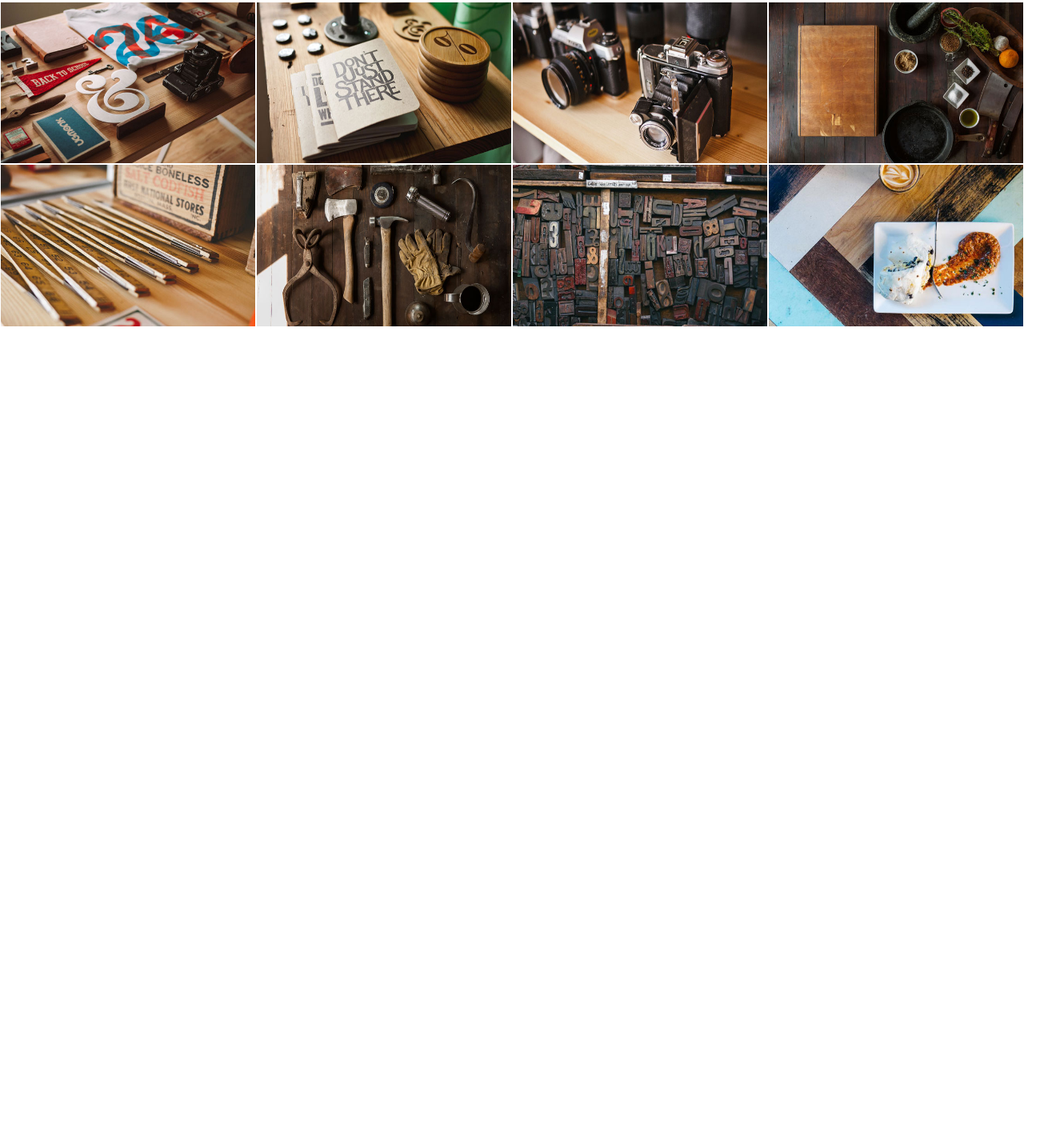
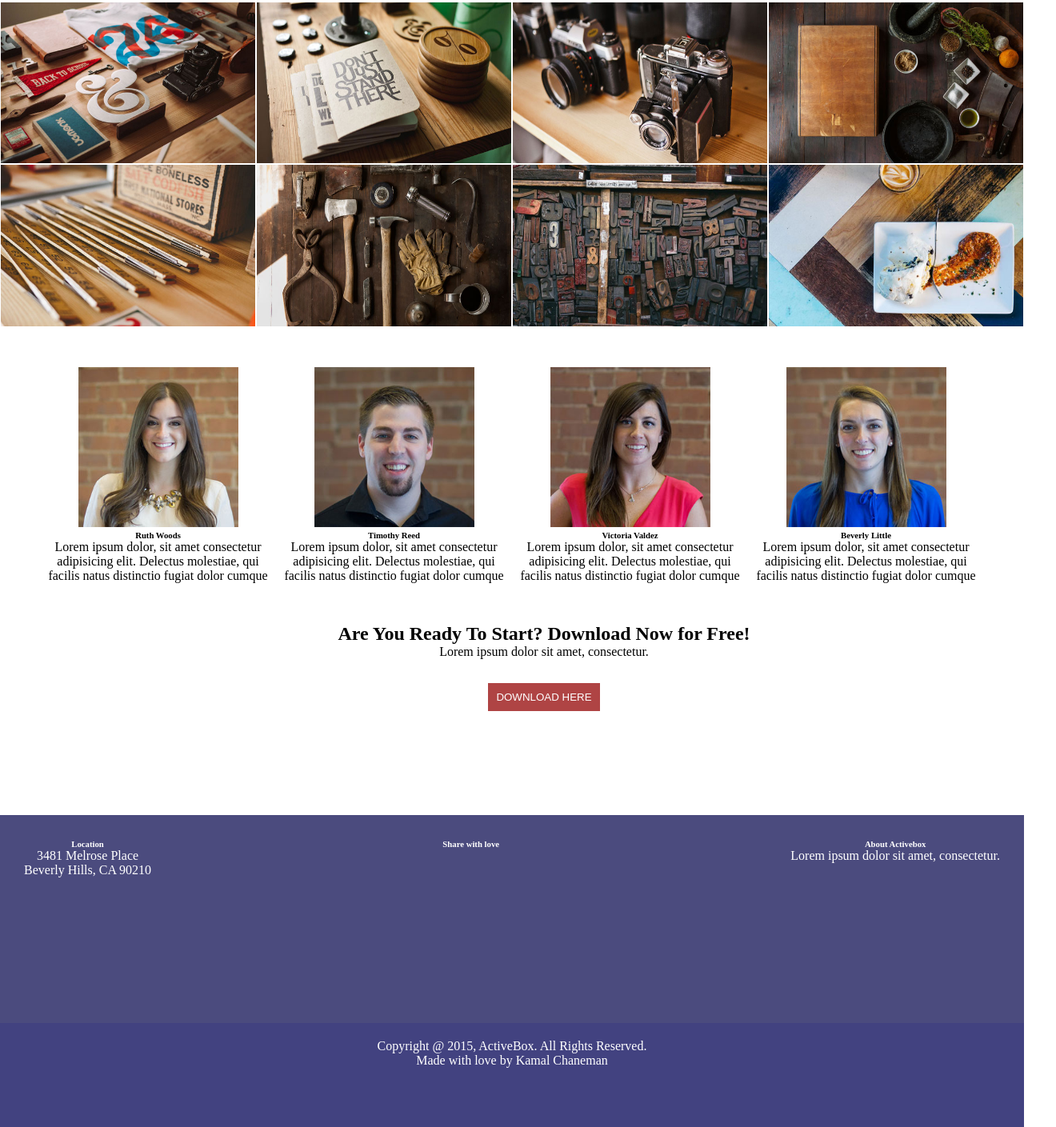
Before and after one commit to dayanapanova/SliceAndDice, a plain HTML site: page index.html in a window 1280 px wide. Shown: the part 756-2165 px from the top of the page at 80% size, 1320 px wide, since content can reach past the window. Before the commit the page ends 1165 px from the top, so only its background shows below. Drawn offline with nearby package versions, Linux system fonts and the light colour scheme.

Commit message:
Implementing the basic structure for the footer.

```diff
--- a/index.html
+++ b/index.html
@@ -6,6 +6,8 @@
 <link href="https://fonts.googleapis.com/css2?family=Raleway:wght@100;400;700&display=swap" rel="stylesheet">
 <link href="https://fonts.googleapis.com/css2?family=Open+Sans:wght@700&display=swap" rel="stylesheet">
 <link href="https://fonts.googleapis.com/css2?family=Cardo:ital@1&display=swap" rel="stylesheet">
+<link href="stylesheet" href="./css/all.min.css">
+</link>
 
 <head>
     <meta charset="UTF-8">
@@ -27,11 +29,11 @@
             </ul>
         </nav>
         <div class="header-section-content">
-            <h2>Your favorite one page <br>
-                multi purpose template</h2>
+            <h1>Your favorite one page <br>
+                multi purpose template</h1>
             <p>Lorem ipsum dolor sit, amet consectetur adipisicing elit. Aspernatur
                 doloribus quos ipsum eius, similique beatae?</p>
-            <button>Find out more</button>
+            <button class="btn">Find out more</button>
         </div>
     </div>
     <div class="row">
@@ -80,6 +82,57 @@
         <img src="./images/work7.jpg">
         <img src="./images/work8.jpg">
     </div>
+    <div class="row-employees">
+        <div class="employee">
+            <img src="./images/person1.jpg">
+            <h6>Ruth Woods</h6>
+            <p>Lorem ipsum dolor, sit amet consectetur adipisicing elit. Delectus molestiae, qui facilis natus
+                distinctio fugiat dolor cumque</p>
+        </div>
+        <div class="employee">
+            <img src="./images/person2.jpg">
+            <h6>Timothy Reed</h6>
+            <p>Lorem ipsum dolor, sit amet consectetur adipisicing elit. Delectus molestiae, qui facilis natus
+                distinctio fugiat dolor cumque</p>
+        </div>
+        <div class="employee">
+            <img src="./images/person3.jpg">
+            <h6>Victoria Valdez</h6>
+            <p>Lorem ipsum dolor, sit amet consectetur adipisicing elit. Delectus molestiae, qui facilis natus
+                distinctio fugiat dolor cumque</p>
+        </div>
+        <div class="employee">
+            <img src="./images/person4.jpg">
+            <h6>Beverly Little</h6>
+            <p>Lorem ipsum dolor, sit amet consectetur adipisicing elit. Delectus molestiae, qui facilis natus
+                distinctio fugiat dolor cumque</p>
+        </div>
+    </div>
+    <div class="section-download">
+        <h2>Are You Ready To Start? Download Now for Free!</h2>
+        <p>Lorem ipsum dolor sit amet, consectetur.</p>
+        <button class="btn">Download here</button>
+    </div>
+    <footer>
+        <div class="row-footer">
+            <div class="instructions">
+                <h6>Location</h6>
+                <p>3481 Melrose Place</p>
+                <p>Beverly Hills, CA 90210</p>
+            </div>
+            <div class="instructions">
+                <h6>Share with love</h6>
+            </div>
+            <div class="instructions">
+                <h6>About Activebox</h6>
+                <p>Lorem ipsum dolor sit amet, consectetur.</p>
+            </div>
+        </div>
+        <div class="row-copyright">
+            <p>Copyright @ 2015, ActiveBox. All Rights Reserved.</p>
+            <p>Made with love by Kamal Chaneman</p>
+        </div>
+    </footer>
 
 </body>
 
--- a/style.css
+++ b/style.css
@@ -41,9 +41,10 @@
     text-align: center;
     margin: 0 auto;
     margin: 80px;
+    font-family: 'Open Sans';
 }
 
-.header-section-content h2 {
+.header-section-content h1 {
     color: #fff;
     margin: 20px;
     text-transform: uppercase;
@@ -54,7 +55,7 @@
     margin: 20px;
 }
 
-.header-section-content button {
+.btn {
     border: none;
     outline: none;
     width: 140px;
@@ -89,3 +90,48 @@
     width: 250px;
     margin:1px;
 }
+
+.row-employees {
+    margin: 50px;
+    display: flex;
+    flex-wrap: nowrap;
+    justify-content: space-around;
+}
+
+.employee {
+    flex-basis: 25%;
+    text-align: center;
+}
+
+.employee img {
+    width: 200px;
+}
+
+.section-download {
+    height: 200px;
+    width: 100%;
+    text-align: center;
+    margin: 40px;
+}
+
+.section-download .btn {
+    margin: 30px;
+}
+
+.row-footer {
+    display: flex;
+    text-align: center;
+    justify-content: space-between;
+    background-color: rgb(75, 75, 126);
+    color: #fff;
+    height: 200px;
+    padding: 30px;
+}
+
+.row-copyright {
+    background-color: rgb(66, 66, 128);
+    text-align: center;
+    color: #fff;
+    height: 90px;
+    padding: 20px;
+}
```
